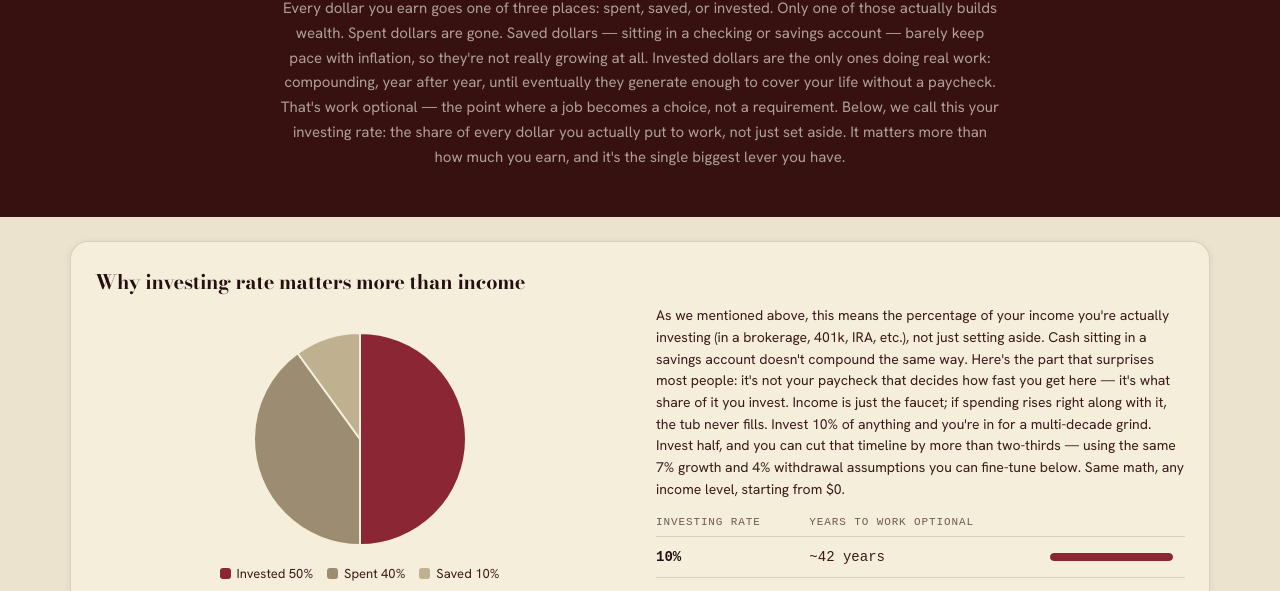
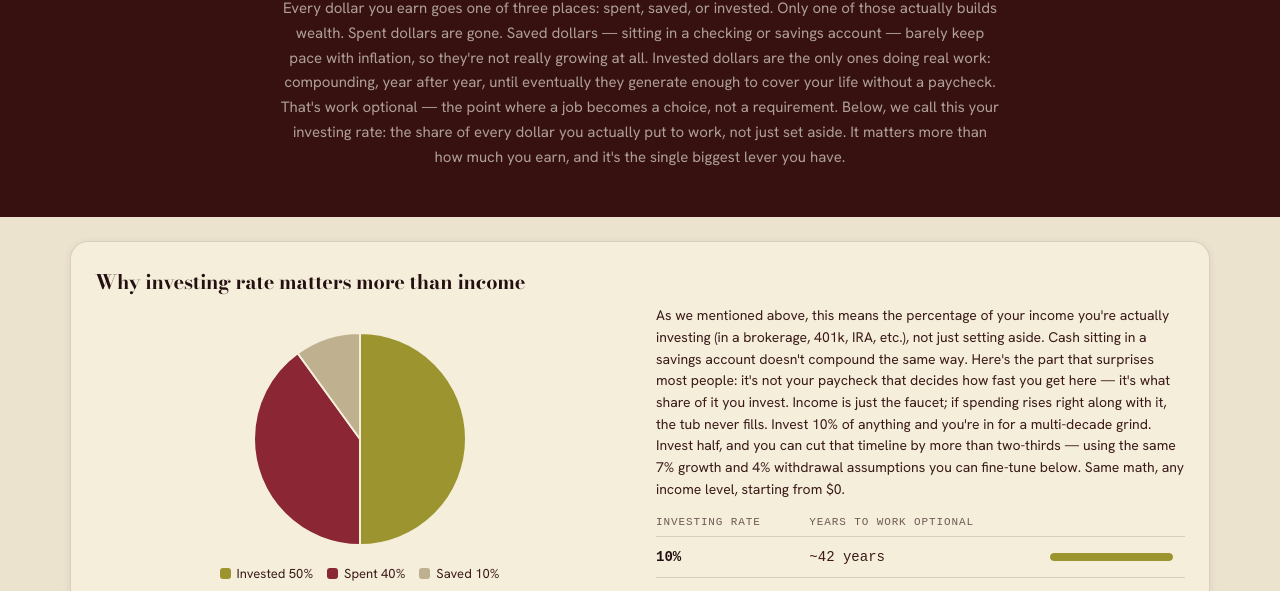
Before and after one commit to hoppylady/work-optional-calculator, a plain HTML site: page index.html in a window 1280 px wide. Shown: the part 164-755 px from the top of the page. Drawn offline with nearby package versions, Linux system fonts and the light colour scheme; a web font is replaced by a local one.

Commit message:
Recolor the income-split pie chart to stay in the warm palette
Invested moves to citrine (matching the table's bar-fill highlight
directly below it), Spent moves to the same full-saturation wine-red
used for CTAs, the portfolio line, and the result headline elsewhere
on the page. Saved stays sand/taupe. Keeps the chart and its table
in one warm-toned family instead of introducing a cool-toned green.

Co-Authored-By: Claude Sonnet 5 <noreply@anthropic.com>

```diff
--- a/index.html
+++ b/index.html
@@ -888,7 +888,7 @@
     overflow: hidden;
   }
   .sr-bar-fill {
-    background: var(--wine-600);
+    background: var(--citrine-600);
     height: 100%;
     border-radius: 4px;
   }
@@ -926,8 +926,8 @@
       <div class="income-split-visual">
         <canvas id="incomeSplitChart" width="220" height="220" role="img" aria-label="Illustrative pie chart of where a dollar of income goes: 50% invested, 40% spent, 10% saved"></canvas>
         <div class="pie-legend">
-          <span><span class="pie-swatch" style="background:var(--wine-600)"></span>Invested 50%</span>
-          <span><span class="pie-swatch" style="background:var(--taupe-400)"></span>Spent 40%</span>
+          <span><span class="pie-swatch" style="background:var(--citrine-600)"></span>Invested 50%</span>
+          <span><span class="pie-swatch" style="background:var(--wine-600)"></span>Spent 40%</span>
           <span><span class="pie-swatch" style="background:var(--sand-300)"></span>Saved 10%</span>
         </div>
         <p class="pie-caption">A lot of people save diligently and assume that's enough — but saved money sitting in a bank account isn't the same as invested money. Only the invested slice is working toward the numbers on the right.</p>
@@ -2154,8 +2154,8 @@
     pieCtx.scale(dpr, dpr);
 
     var slices = [
-      { pct: 50, color: cssVar("--wine-600") },
-      { pct: 40, color: cssVar("--taupe-400") },
+      { pct: 50, color: cssVar("--citrine-600") },
+      { pct: 40, color: cssVar("--wine-600") },
       { pct: 10, color: cssVar("--sand-300") }
     ];
 
```
